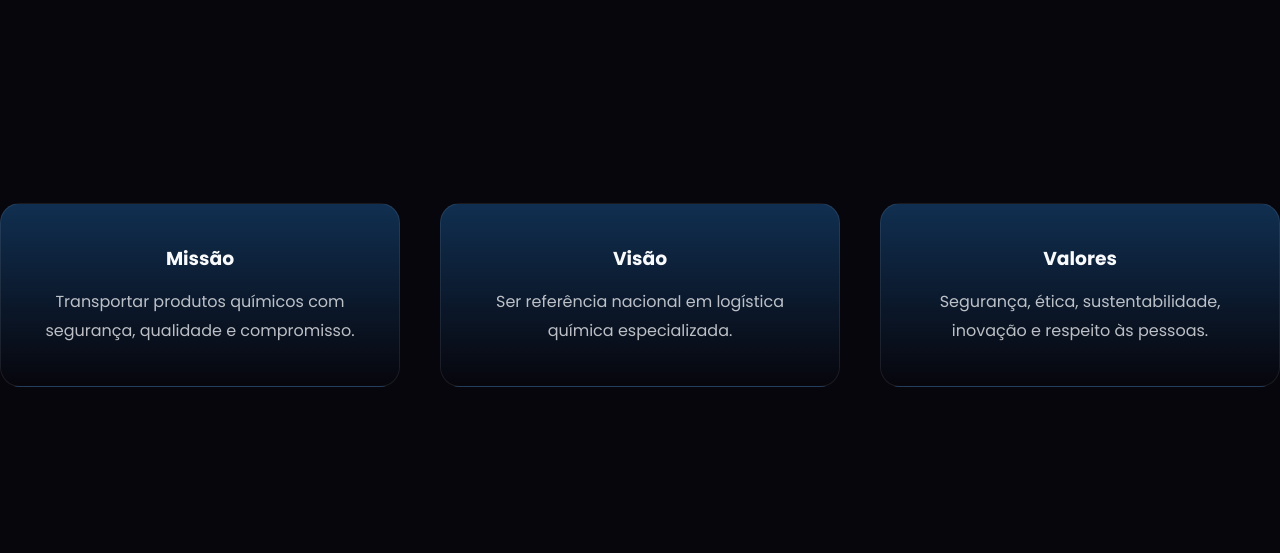
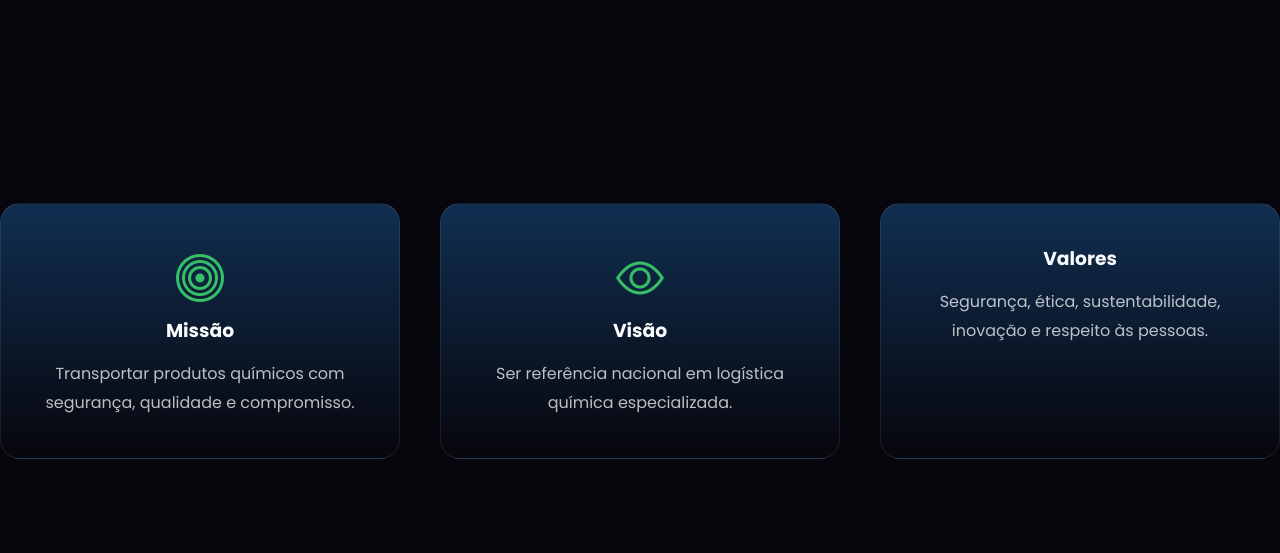
Before and after one commit to SilasP08/TCC-Quimex, a PHP site: page /sobre.php in a window 1280 px wide; the page is wider, and only the part inside the window is pictured. Shown: the part 1308-1861 px from the top of that part. Run offline with PHP 8.4, Linux system fonts and the light colour scheme; a user stored in the database is signed in.

Commit message:
style(icons): replace Font Awesome with Bootstrap

```diff
--- a/css/header.css
+++ b/css/header.css
@@ -1,4 +1,5 @@
 @import url('https://fonts.googleapis.com/css2?family=Poppins:wght@300;400;500;600;700;800&display=swap');
+@import url('https://cdn.jsdelivr.net/npm/bootstrap-icons@1.13.2/font/bootstrap-icons.min.css');
 
 
 /* ===================================================
@@ -506,9 +507,13 @@
 }
 
 
-.opcoes-sidebar span {
+.opcoes-sidebar .bi {
 
     font-size: 20px;
+
+    width: 20px;
+
+    text-align: center;
 
 }
 
--- a/frota.php
+++ b/frota.php
@@ -5,7 +5,6 @@
     <meta charset="UTF-8">
     <meta name="viewport" content="width=device-width, initial-scale=1.0">
     <link rel="stylesheet" href="./css/frota.css">
-    <link rel="stylesheet" href="https://cdnjs.cloudflare.com/ajax/libs/font-awesome/6.5.1/css/all.min.css">
     <title>Frota</title>
 </head>
 
--- a/login.php
+++ b/login.php
@@ -71,7 +71,7 @@ if ($_SERVER['REQUEST_METHOD'] === 'POST') {
 
                 <div class="input-box">
 
-                    <i class="fa-solid fa-envelope"></i>
+                    <i class="bi bi-envelope" aria-hidden="true"></i>
 
                     <input type="email" name="email" placeholder="Digite seu e-mail" required>
 
@@ -80,7 +80,7 @@ if ($_SERVER['REQUEST_METHOD'] === 'POST') {
 
                 <div class="input-box">
 
-                    <i class="fa-solid fa-lock"></i>
+                    <i class="bi bi-lock" aria-hidden="true"></i>
 
                     <input type="password" name="senha" placeholder="Digite sua senha" required>
 
--- a/partial/footer.php
+++ b/partial/footer.php
@@ -62,16 +62,16 @@
 
             <div class="socials">
 
-                <a href="#">
-                    <i class="fa-brands fa-instagram"></i>
+                <a href="#" aria-label="Instagram">
+                    <i class="bi bi-instagram" aria-hidden="true"></i>
                 </a>
 
-                <a href="#">
-                    <i class="fa-brands fa-facebook-f"></i>
+                <a href="#" aria-label="Facebook">
+                    <i class="bi bi-facebook" aria-hidden="true"></i>
                 </a>
 
-                <a href="#">
-                    <i class="fa-brands fa-linkedin-in"></i>
+                <a href="#" aria-label="LinkedIn">
+                    <i class="bi bi-linkedin" aria-hidden="true"></i>
                 </a>
 
             </div>
--- a/partial/header.php
+++ b/partial/header.php
@@ -189,7 +189,7 @@ if ($logado && isset($_SESSION['nivel'])) {
 
                 <a href="<?php echo $base; ?>admin/admin.php">
 
-                    <span>📊</span>
+                    <i class="bi bi-speedometer2" aria-hidden="true"></i>
 
                     Dashboard
 
@@ -198,7 +198,7 @@ if ($logado && isset($_SESSION['nivel'])) {
 
                 <a href="<?php echo $base; ?>admin/contratos.php">
 
-                    <span>📋</span>
+                    <i class="bi bi-list-check" aria-hidden="true"></i>
 
                     Contratos
 
@@ -207,7 +207,7 @@ if ($logado && isset($_SESSION['nivel'])) {
 
                 <a href="<?php echo $base; ?>index.php">
 
-                    <span>🌐</span>
+                    <i class="bi bi-globe2" aria-hidden="true"></i>
 
                     Voltar ao site
 
@@ -220,7 +220,7 @@ if ($logado && isset($_SESSION['nivel'])) {
 
                 <a href="<?php echo $base; ?>user/perfil.php">
 
-                    <span>👤</span>
+                    <i class="bi bi-person" aria-hidden="true"></i>
 
                     Meu Perfil
 
@@ -229,7 +229,7 @@ if ($logado && isset($_SESSION['nivel'])) {
 
                 <a href="<?php echo $base; ?>user/pedidos.php">
 
-                    <span>📋</span>
+                    <i class="bi bi-receipt" aria-hidden="true"></i>
 
                     Meus Pedidos
 
@@ -245,7 +245,7 @@ if ($logado && isset($_SESSION['nivel'])) {
                 class="logout"
             >
 
-                <span>🚪</span>
+                <i class="bi bi-box-arrow-right" aria-hidden="true"></i>
 
                 Sair
 
--- a/sobre.php
+++ b/sobre.php
@@ -87,7 +87,7 @@
 
                 <div class="mission-card">
 
-                    <i class="fas fa-bullseye"></i>
+                    <i class="bi bi-bullseye" aria-hidden="true"></i>
 
                     <h3>Missão</h3>
 
@@ -100,7 +100,7 @@
 
                 <div class="mission-card">
 
-                    <i class="fas fa-eye"></i>
+                    <i class="bi bi-eye" aria-hidden="true"></i>
 
                     <h3>Visão</h3>
 
@@ -113,7 +113,7 @@
 
                 <div class="mission-card">
 
-                    <i class="fas fa-handshake"></i>
+                    <i class="bi bi-handshake" aria-hidden="true"></i>
 
                     <h3>Valores</h3>
 
--- a/user/pedidos.php
+++ b/user/pedidos.php
@@ -65,7 +65,7 @@ $pedidos = readAll(
                 </a>
 
                 <a href="<?php echo $base; ?>servico.php" class="btn-novo-pedido">
-                    + Novo pedido
+                    <i class="bi bi-plus-circle" aria-hidden="true"></i> Novo pedido
                 </a>
 
             </div>
@@ -195,7 +195,7 @@ $pedidos = readAll(
                 <div class="sem-pedidos">
 
                     <div class="icone-pedidos">
-                        📋
+                        <i class="bi bi-receipt" aria-hidden="true"></i>
                     </div>
 
                     <h2>
```
Also changed, not shown: cadastro.php (+7 -8 lines), index.php (+3 -4 lines).
